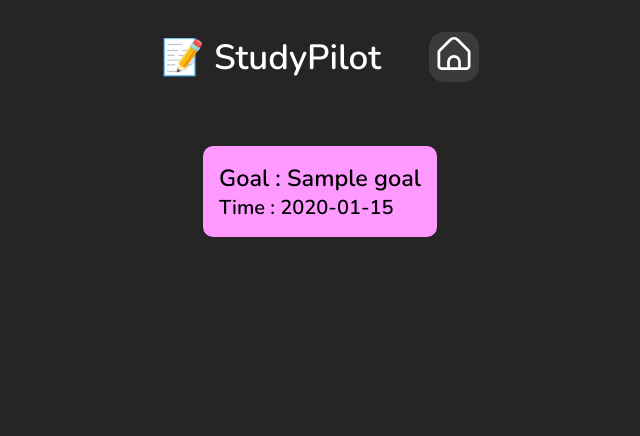
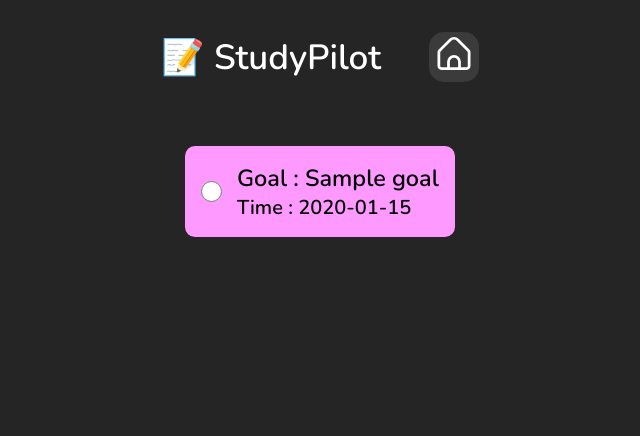
Before and after one commit to Utkarsh-1104/studyPilot, a Node server app: template views/list.ejs in a window 1280 px wide. Shown: the top 436 px of the page, without its empty margins (320-960 px from the left). Run offline with Node 20, Linux system fonts and the light colour scheme; the template is opened without the code that fills it: most values are stand-ins (such as "Sample title", 1, 10 or a date in 2020); some libraries are stand-ins or nearby versions.

Commit message:
check function

```diff
--- a/app.js
+++ b/app.js
@@ -1,6 +1,5 @@
 const express = require('express')
 const bodyParser = require('body-parser')
-const ejs = require('ejs')
 
 const app = express()
 app.use(express.static('public'))
@@ -9,6 +8,7 @@ app.use(bodyParser.urlencoded({ extended: true }))
 
 const goals = []
 const times = []
+const completed = []
 
 app.get('/', (req, res) => {
     res.render('home')
@@ -22,6 +22,9 @@ app.get('/compose', (req, res) => {
     res.render('compose')
 })
 
+app.get('/completed', (req, res) => {
+    res.render('completed')
+})
 app.post('/', (req, res) => {
     res.redirect('/compose')
 })
@@ -32,6 +35,10 @@ app.post('/compose', (req, res) => {
     res.redirect('/list')
 })
 
+app.post('/completed', (req, res) => {
+    console.log(req.body.radio);
+    res.redirect('/list')
+})
 app.listen(1111, () => {
     console.log("Server running on http://localhost:1111");
 })
--- a/public/css/style.css
+++ b/public/css/style.css
@@ -102,11 +102,18 @@ a {
     gap: 1.3rem;
 }
 .list-box {
+    display: flex;
     flex-wrap: wrap;
+    gap: 15px;
+    align-items: center;
     padding: 1rem;
     border-radius: 10px;
     font-family: Nunito;
     font-size: 20px;
+}
+input.checkbox {
+    width: 1.3rem;
+    height: 1.3rem;
 }
 .list-box:nth-child(5n+1) {
     background: #FD99FF;
--- a/views/list.ejs
+++ b/views/list.ejs
@@ -1,13 +1,18 @@
 <%- include('./partials/header') %>
 <div class="list-cont">
     <% if (goalsList.length === 0) { %>
-        <div class="list-box">Empty</div>
+        <div class="list-box">No goals added :(</div>
     <% } else { %>
         <% for (let i = 0; i < goalsList.length; i++) { %>
-            <div class="list-box">
-                <h3>Goal : <%= goalsList[i] %></h3>
-                <h4>Time : <%= timeList[i] %></h4>
-            </div>
+            <form action="/completed" method="post">
+                <div class="list-box">
+                    <input type="radio" name="radio" class="checkbox" onChange="this.form.submit()" value="" >
+                    <div>
+                        <h3>Goal : <%= goalsList[i] %></h3>
+                        <h4>Time : <%= timeList[i] %></h4>
+                    </div>
+                </div>
+            </form>
         <% } %>
     <% } %>
 </div>
```
